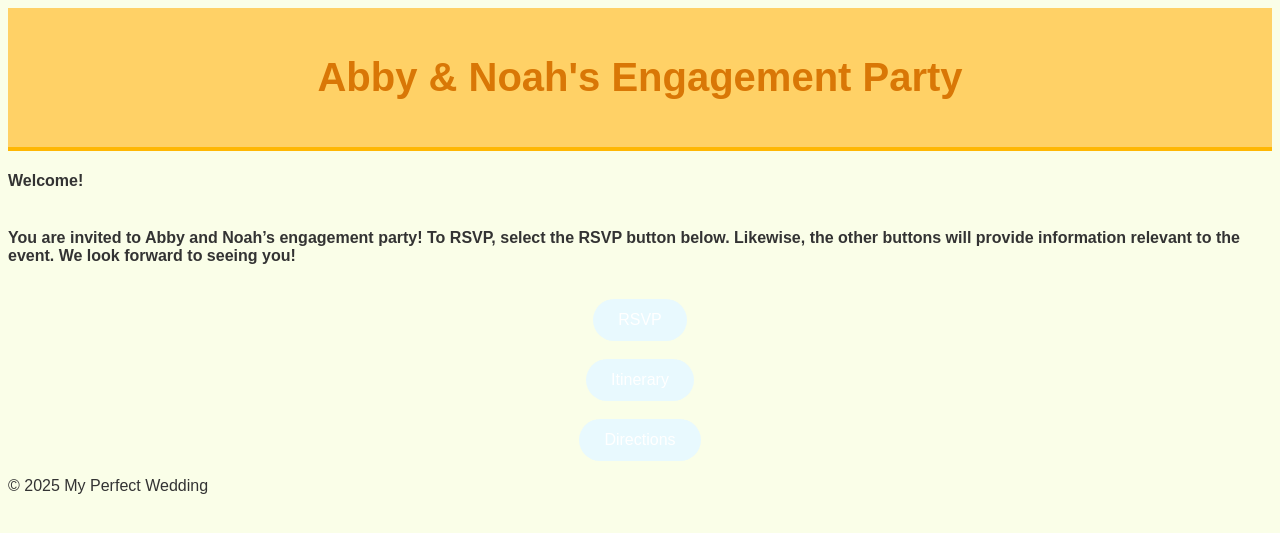
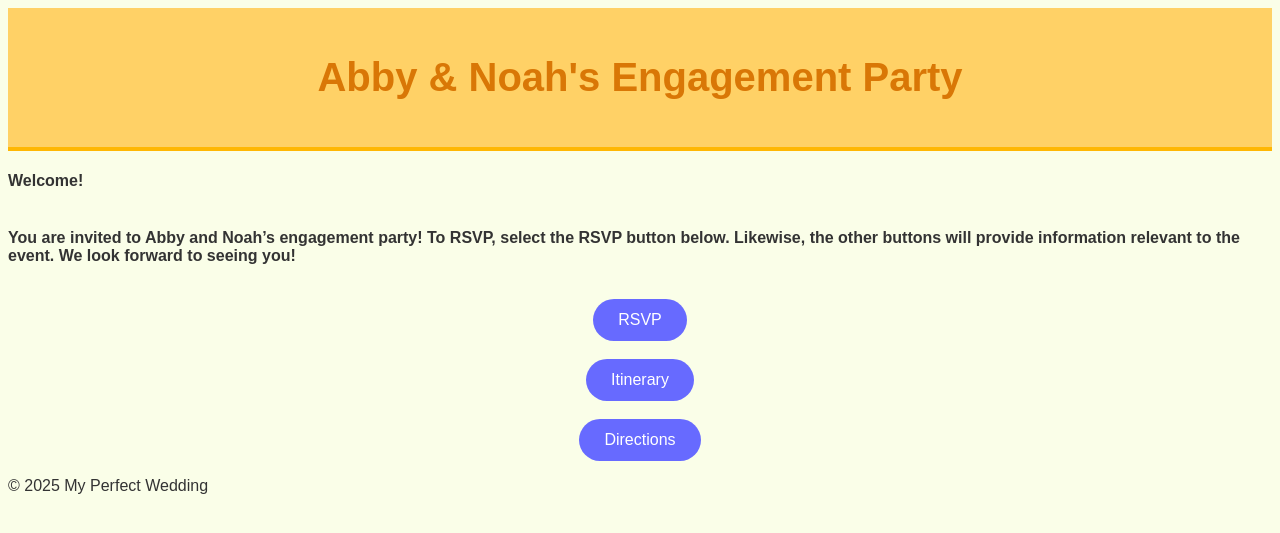
Before and after one commit to GitHerDone17/MyPerfectWedding, a Jekyll site: the page built from index.md, in a window 1280 px wide. Shown: the top 533 px of the page. Built offline with Jekyll 4.4.1, drawn with Linux system fonts in a browser that asks for light colours; our own code applies the rules of GitHub Pages for plain Markdown files.

Commit message:
Update index.md

```diff
--- a/index.md
+++ b/index.md
@@ -4,19 +4,19 @@
 <br> <br>
 <p align="center">
 <a href="https://githerdone17.github.io/MyPerfectWedding/SubPages/RSVP" target="_blank">
-    <button style="background-color: #E8F9FE; color: white; padding: 12px 25px; font-size: 16px; border: none; border-radius: 50px; cursor: pointer; margins: 5px 10px;">
+    <button style="background-color: #676AFF; color: white; padding: 12px 25px; font-size: 16px; border: none; border-radius: 50px; cursor: pointer; margins: 5px 10px;">
         RSVP
     </button>
 </a>
     <br> <br>
 <a href="https://githerdone17.github.io/MyPerfectWedding/SubPages/Itinerary" target="_blank">
-    <button style="background-color: #E8F9FE; color: white; padding: 12px 25px; font-size: 16px; border: none; border-radius: 50px; cursor: pointer; margins: 5px 25px;">
+    <button style="background-color: #676AFF; color: white; padding: 12px 25px; font-size: 16px; border: none; border-radius: 50px; cursor: pointer; margins: 5px 25px;">
         Itinerary
     </button>
 </a>
     <br> <br>
 <a href="https://githerdone17.github.io/MyPerfectWedding/SubPages/Directions" target="_blank">
-    <button style="background-color: #E8F9FE; color: white; padding: 12px 25px; font-size: 16px; border: none; border-radius: 50px; cursor: pointer; margins: 5px 25px;">
+    <button style="background-color: #676AFF; color: white; padding: 12px 25px; font-size: 16px; border: none; border-radius: 50px; cursor: pointer; margins: 5px 25px;">
         Directions
     </button>
 </a>
```
